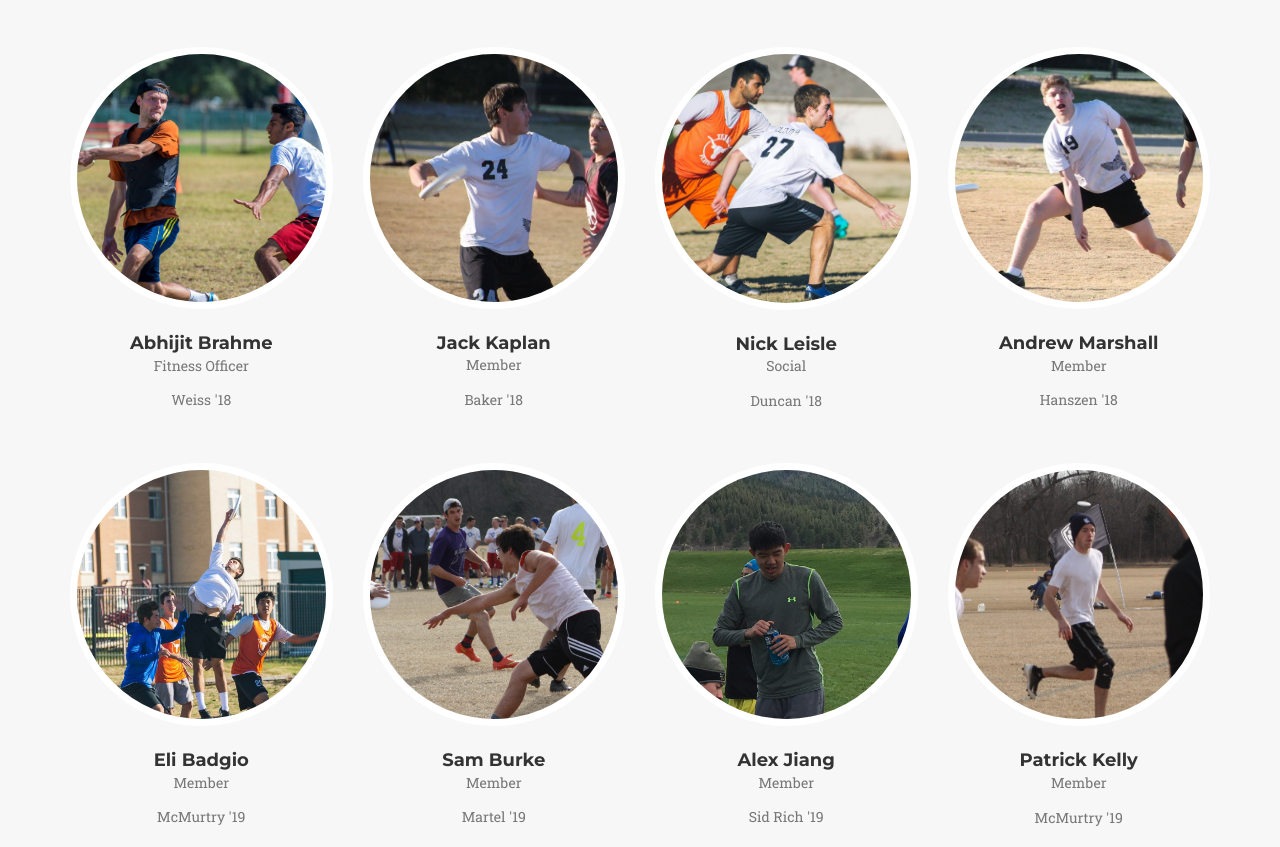
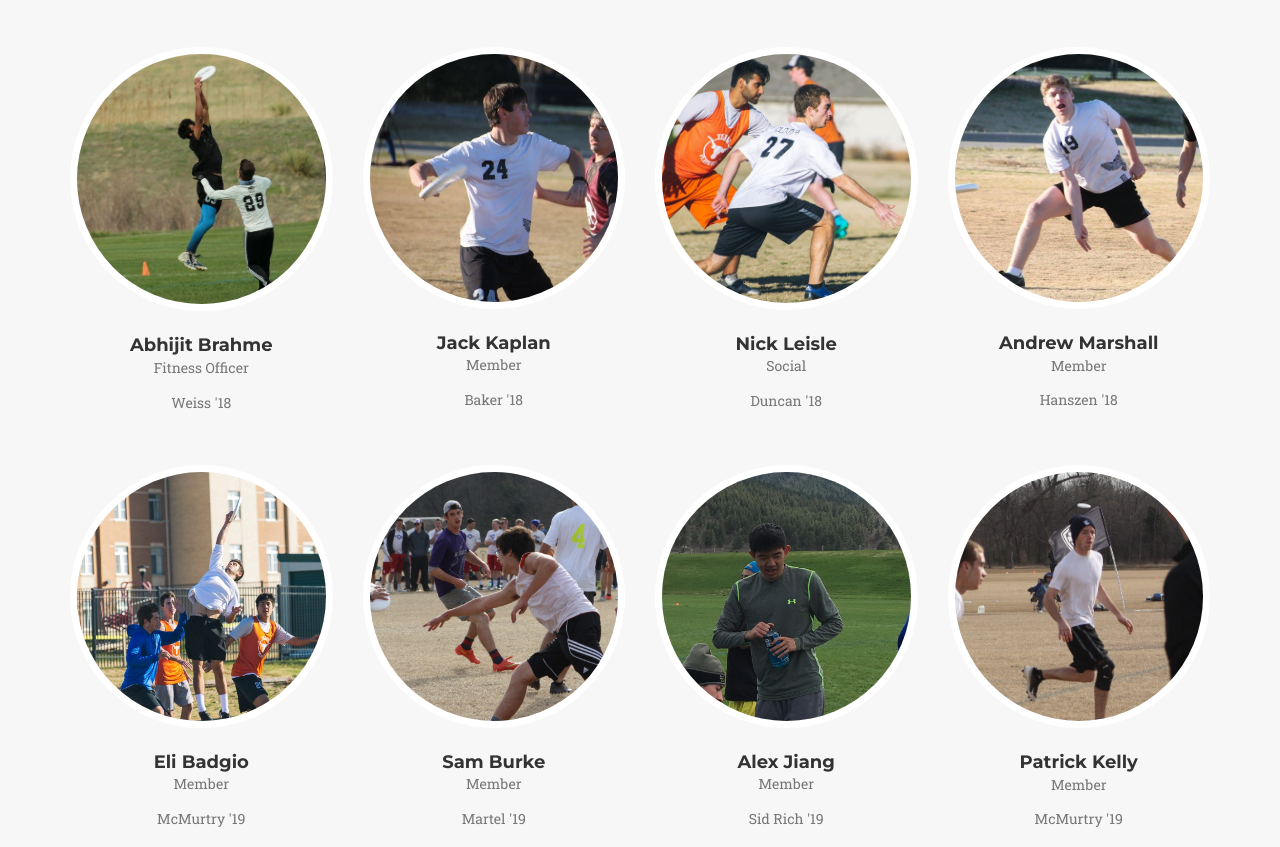
Before and after one commit to cloud9ultimate/cloud9ultimate.github.io, a plain HTML site: page index.html in a window 1280 px wide. Shown: the part 2773-3620 px from the top of the page. Drawn offline with nearby package versions, Linux system fonts and the light colour scheme; a web font is replaced by a local one.

Commit message:
Update Abhi's picture

```diff
--- a/index.html
+++ b/index.html
@@ -296,7 +296,7 @@
             <div class="row">
               <div class="col-xs-6">
                 <div class="team-member">
-                  <img src="img/team/abhi.jpg" class="img-responsive img-circle" alt="">
+                  <img src="img/team/abhijit brahme 2016.jpg" class="img-responsive img-circle" alt="">
                   <h4>Abhijit Brahme</h4>
                   <p class="text-muted">Fitness Officer</p>
                   <p class="text-muted">Weiss '18</p>
```
Also changed, not shown: img/team/abhijit brahme 2016.jpg (added).
